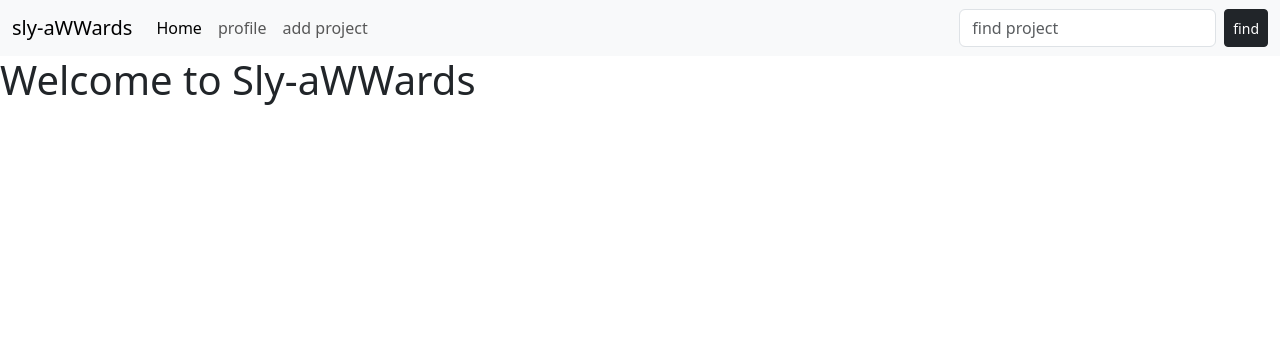
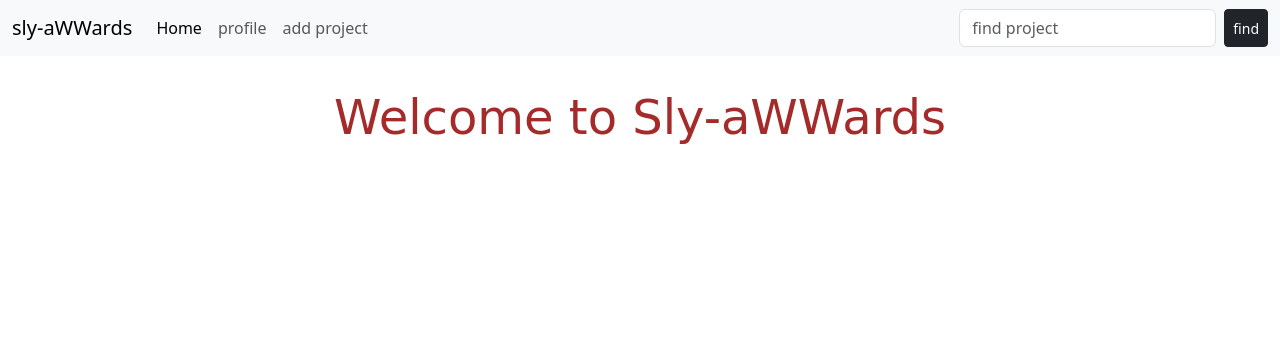
Before and after one commit to silvianjoki/Django-Awards, a Django app: page / in a window 1280 px wide. Shown: the top 356 px of the page. Run offline with Django 4.2, Linux system fonts and the light colour scheme; some libraries are stand-ins or nearby versions; some web fonts are replaced.

Commit message:
add home

```diff
--- a/presents/templates/index.html
+++ b/presents/templates/index.html
@@ -11,6 +11,7 @@
 
 
 {% block content%}
-
-<h1 style: 'text-align:center; font-family:Roboto, font-size:xxx-large'>Welcome to Sly-aWWards</h1>
+<div class='container'>
+    <h1 style='text-align: center;font-family:Dancing-Script, cursive; font-size: xxx-large; padding-top:3%; color:brown'>Welcome to Sly-aWWards</h1>
+</div>
 {% endblock %}
```
